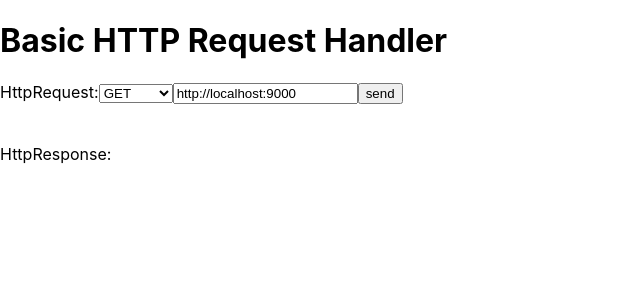
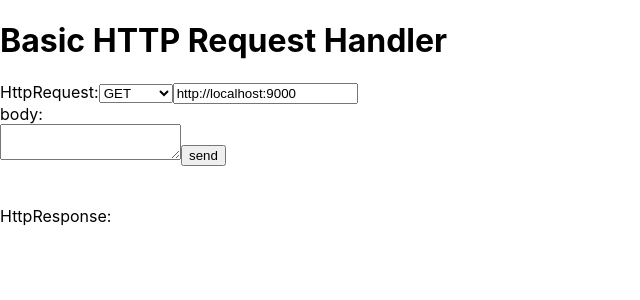
Before and after one commit to andrebnassis/web-http-request-handler, a React (Create React App) app: page / in a window 1280 px wide. Shown: the top 300 px of the page, without its empty margins (0-640 px from the left). Built offline with nearby package versions, Linux system fonts and the light colour scheme.

Commit message:
implement body

```diff
--- a/src/component/HttpRequestForm.tsx
+++ b/src/component/HttpRequestForm.tsx
@@ -3,10 +3,14 @@ import React, { useState } from "react";
 import { handleRequest } from "../service/HttpRequestHandler";
 import { getBasePath, getRelativePath } from "../service/UrlHandler";
 
+//https://stackoverflow.com/questions/34698905/how-can-i-clone-a-javascript-object-except-for-one-key
+
 export const HttpRequestForm:React.FC<{handleHttpResponse:(data:any) => void}> = ({handleHttpResponse}) => {
 
     const [httpRequestVerb, setHttpRequestVerb] = useState<string>("GET");
     const [httpRequestUrl, setHttpRequestUrl] = useState<string>("http://localhost:9000");
+    const [httpRequestBody, setHttpRequestBody] = useState<string>("");
+    const [httpRequestHeader, setHttpRequestHeader] = useState<Array<{id:number, key:string, value:string }>>([]);
 
     const handleOnSubmit = (event:any):void => {
 
@@ -21,7 +25,9 @@ export const HttpRequestForm:React.FC<{handleHttpResponse:(data:any) => void}> =
       const config:AxiosRequestConfig = {
         baseURL:basePath,
         url:relativePath,
-        method:httpRequestVerb as Method
+        method:httpRequestVerb as Method,
+        headers:{'content-type':'text/plain'},
+        data: httpRequestBody
       };
 
       const response =  handleRequest(config);
@@ -50,6 +56,13 @@ export const HttpRequestForm:React.FC<{handleHttpResponse:(data:any) => void}> =
       </select>
       <input value={httpRequestUrl} onChange={e => setHttpRequestUrl(e.target.value)}>
       </input>
+      <br/>
+      <label>
+        body:
+      </label>
+      <br/>
+      <textarea value={httpRequestBody} onChange={e => setHttpRequestBody(e.target.value)}>
+      </textarea>
       <input type="submit" value="send"/>
       </form>
       <br/>
```
